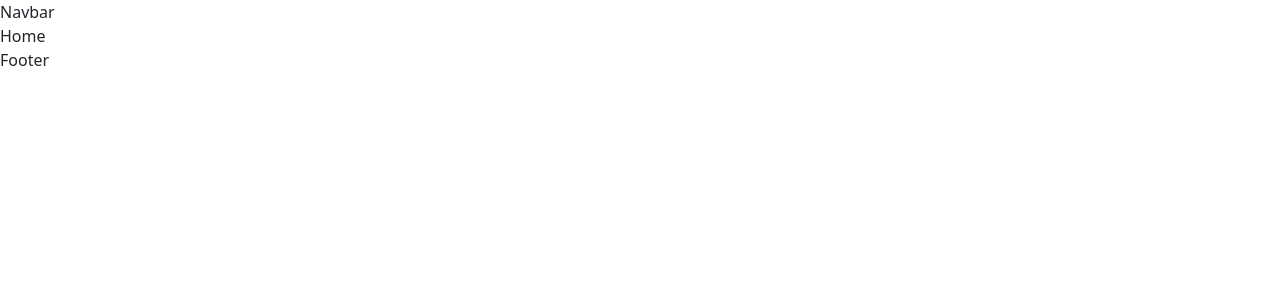
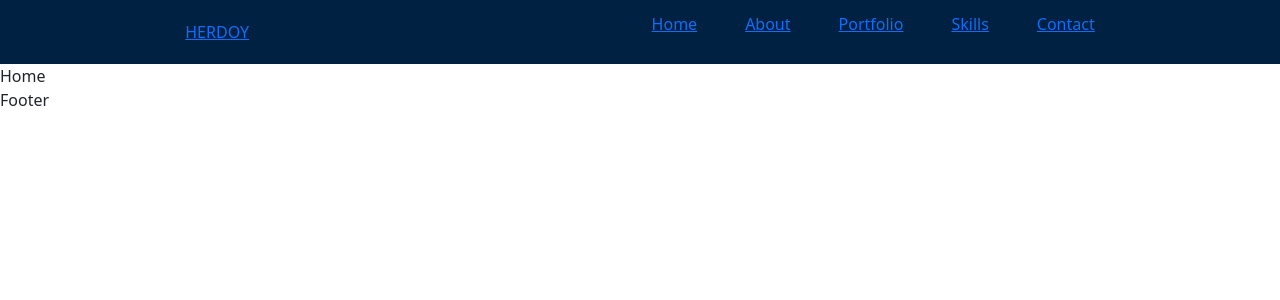
Before and after one commit to scriptlord/churchwebsite, a Next.js app: page / in a window 1280 px wide. Shown: the top 300 px of the page. Built offline with nearby package versions, Linux system fonts and the light colour scheme.

Commit message:
fix: push to remote

```diff
--- a/src/components/headers/navbar.jsx
+++ b/src/components/headers/navbar.jsx
@@ -1,9 +1,60 @@
-import React from 'react'
+import React, { useState } from "react";
+import styles from "./Navbar.module.scss";
 
-const Navbar = () => {
+function Navbar() {
+  const [active, setActive] = useState(styles.nav__menu);
+  const [icon, setIcon] = useState(styles.nav__toggler);
+
+  const navToggle = () => {
+    if (active === styles.nav__menu) {
+      setActive(`${styles.nav__menu} ${styles.nav__active}`);
+    } else setActive(styles.nav__menu);
+
+    // Icon Toggler
+    if (icon === styles.nav__toggler) {
+      setIcon(`${styles.nav__toggler} ${styles.toggle}`);
+    } else setIcon(styles.nav__toggler);
+  };
+
   return (
-    <div>Navbar</div>
-  )
+    <nav className={styles.nav}>
+      <a href="#" className={styles.nav__brand}>
+        herdoy
+      </a>
+      <ul className={active}>
+        <li className={styles.nav__item}>
+          <a href="#" className={styles.nav__link}>
+            Home
+          </a>
+        </li>
+        <li className={styles.nav__item}>
+          <a href="#" className={styles.nav__link}>
+            About
+          </a>
+        </li>
+        <li className={styles.nav__item}>
+          <a href="#" className={styles.nav__link}>
+            Portfolio
+          </a>
+        </li>
+        <li className={styles.nav__item}>
+          <a href="#" className={styles.nav__link}>
+            Skills
+          </a>
+        </li>
+        <li className={styles.nav__item}>
+          <a href="#" className={styles.nav__link}>
+            Contact
+          </a>
+        </li>
+      </ul>
+      <div onClick={navToggle} className={icon}>
+        <div className={styles.line1}></div>
+        <div className={styles.line2}></div>
+        <div className={styles.line3}></div>
+      </div>
+    </nav>
+  );
 }
 
-export default Navbar
+export default Navbar;
--- /dev/null
+++ b/src/components/headers/navbar.module.scss
@@ -0,0 +1,64 @@
+.nav {
+  display: flex;
+  align-items: center;
+  justify-content: space-around;
+  height: 8vh;
+  background: rgb(0, 33, 65);
+}
+
+.nav__brand {
+  text-transform: uppercase;
+}
+
+.nav__menu {
+  display: flex;
+  align-items: center;
+  justify-content: space-around;
+  gap: 3rem;
+}
+
+.nav__toggler {
+  display: none;
+}
+
+.nav__toggler div {
+  width: 2.5rem;
+  height: 0.2rem;
+  margin: 0.4rem;
+  background: rgb(204, 204, 204);
+  transition: 0.3s ease-in;
+}
+
+@media screen and (max-width: 768px) {
+  .nav__toggler {
+    display: block;
+    cursor: pointer;
+  }
+  .nav__menu {
+    position: fixed;
+    top: 7vh;
+    right: 0;
+    height: 93vh;
+    width: 50vw;
+    background: rgb(0, 33, 65);
+    flex-direction: column;
+    transform: translateX(100%);
+    transition: 0.5s ease-in;
+  }
+}
+
+/* Active Class */
+.nav__active {
+  transform: translateX(0%);
+}
+
+/* Toggle Icon Animation */
+.toggle .line1 {
+  transform: rotate(-45deg) translate(-4px, 5px);
+}
+.toggle .line2 {
+  opacity: 0;
+}
+.toggle .line3 {
+  transform: rotate(45deg) translate(-4px, -5px);
+}
```
